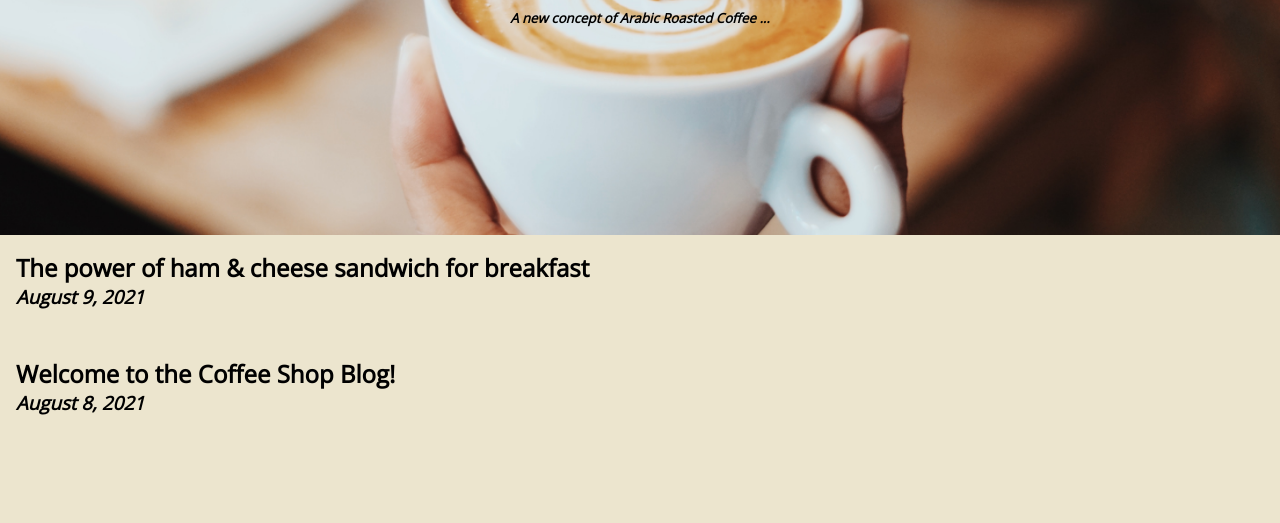
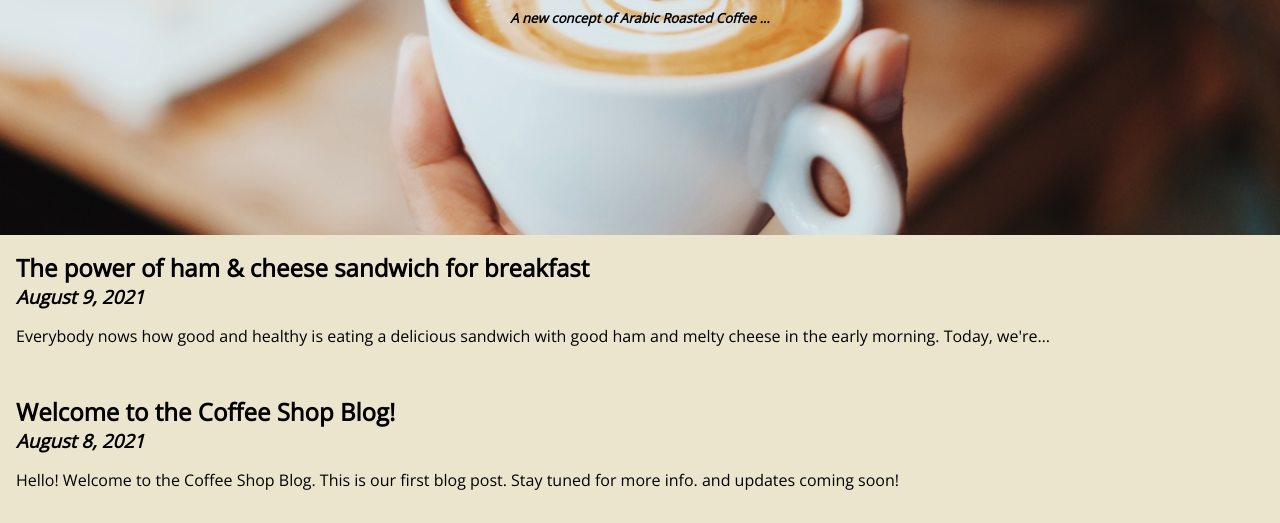
Before and after one commit to julidiazdev/coffee-shop, a Gatsby site: page / in a window 1280 px wide. Shown: the part 404-927 px from the top of the page. Before the commit the page ends 851 px from the top, so only its background shows below. Built offline with nearby package versions, Linux system fonts and the light colour scheme; Gatsby itself is replaced by a stand-in of ours.

Commit message:
Adding the excerpt field to posts

```diff
--- a/src/components/BlogList.js
+++ b/src/components/BlogList.js
@@ -20,6 +20,7 @@ export default function BlogList() {
                             title
                             date(formatString: "MMMM D, YYYY")
                         }
+                        excerpt
                     }
                 }
             }
@@ -33,6 +34,7 @@ export default function BlogList() {
                     key={ edge.node.id }
                     title={ edge.node.frontmatter.title }
                     date={ edge.node.frontmatter.date }
+                    excerpt={ edge.node.excerpt }
                 />
             ))}
         </div>
```
